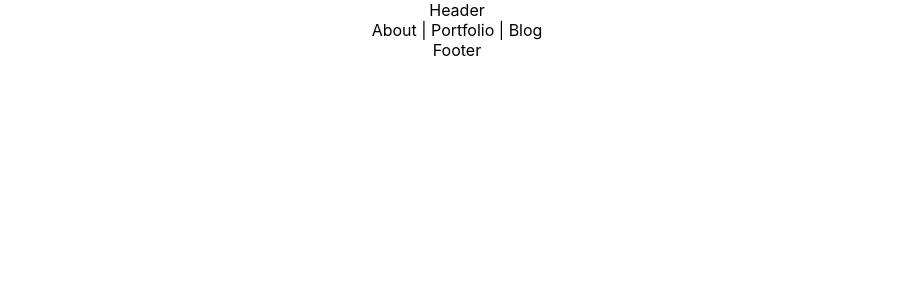
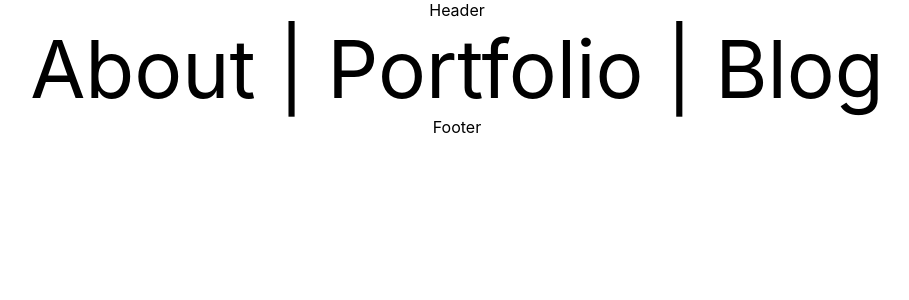
Before and after one commit to kristenkinnearohlmann/personal-dev-site, a React (Create React App) app: page / in a window 1280 px wide. Shown: the top 300 px of the page, without its empty margins (183-1092 px from the left). Built offline with nearby package versions, Linux system fonts and the light colour scheme.

Commit message:
Increased font size on main links

```diff
--- a/src/App.css
+++ b/src/App.css
@@ -1,3 +1,7 @@
 .app {
   text-align: center;
 }
+
+.main-content-title {
+  font-size: 5rem;
+}
--- a/src/components/Main.js
+++ b/src/components/Main.js
@@ -5,7 +5,7 @@ import Blog from '../containers/Blog'
 
 const Main = () => {
     return (
-        <div>
+        <div className="main-content-title">
             About | Portfolio | Blog
         </div>
     )
```
